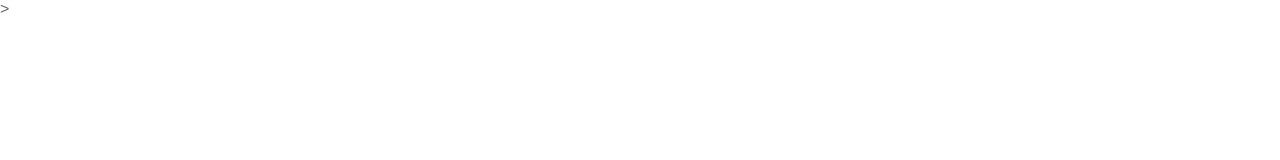
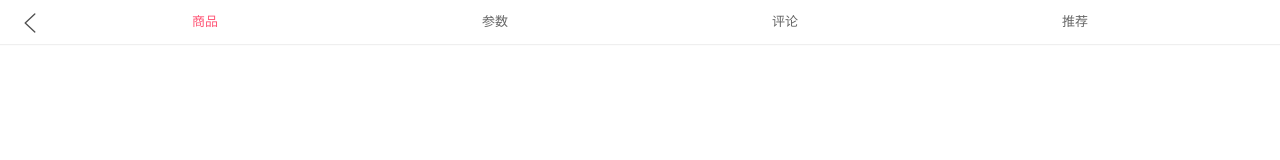
Before and after one commit to mashize-m/personalstore, a Vue app: page /detail/1 in a window 1280 px wide. Shown: the top 160 px of the page. Built offline with nearby package versions, Linux system fonts and the light colour scheme.

Commit message:
跳转详情页+详情页导航

```diff
--- a/src/App.vue
+++ b/src/App.vue
@@ -2,7 +2,7 @@
   <div id="app">
     <keep-alive>
       <router-view></router-view>
-    </keep-alive>>
+    </keep-alive>
     <main-tab-bar></main-tab-bar>
   </div>
 </template>
--- a/src/components/common/scroll/Scroll.vue
+++ b/src/components/common/scroll/Scroll.vue
@@ -64,7 +64,7 @@
       this.scroll.finishPullUp()
     },
     refresh () {
-      console.log('-------');
+      // console.log('-------');
       this.scroll && this.scroll.refresh()
     },
     getScrollY () {
--- a/src/components/content/goods/GoodsListItem.vue
+++ b/src/components/content/goods/GoodsListItem.vue
@@ -1,5 +1,5 @@
 <template>
-  <div class="goods-item">
+  <div class="goods-item" @click="itemClick">
     <img :src="goodsItem.show.img" alt="" @load="imageLoad">
     <div class=" goods-info">
       <p>{{goodsItem.title}}</p>
@@ -30,8 +30,20 @@
       // this.$bus.$emit --> 事件总线（类似于Vuex的一个东西，他是监听事件的）
       this.$bus.$emit('itemImageLoad')
       // console.log(this.$bus);   ----> undifind
+    },
+    itemClick () {
+      // console.log('跳转到详情页');
+      // 动态路由的方式，在index.js文件中提前设置 :id
+      this.$router.push("/detail/" + this.goodsItem.iid);
+      // query 方式传递参数
+      // this.$router.push({
+      //   path:'/detail',
+      //   query:{
+      //     id:"1111"
+      //   }
+      // })
     }
-  }
+  },
 
 }
 </script>
@@ -39,7 +51,6 @@
 .goods-item {
   padding-bottom: 40px;
   position: relative;
-
   width: 48%;
 }
 
--- a/src/views/category/Category.vue
+++ b/src/views/category/Category.vue
@@ -1,5 +1,5 @@
 <template>
-
+  <div>分类</div>
 </template>
 
 <script>
--- /dev/null
+++ b/src/views/detail/Detail.vue
@@ -0,0 +1,28 @@
+<template>
+  <div id="detail">
+    <!-- 1.导航 -->
+    <detail-nav-bar></detail-nav-bar>
+  </div>
+</template>
+
+<script>
+import DetailNavBar from './childComps/DetailNavBar';
+
+export default {
+  components: {
+    DetailNavBar
+  },
+  data () {
+    return {
+      iid: null,
+    };
+  },
+  created () {
+    this.iid = this.$route.params.iid
+    console.log(this.iid);
+  },
+
+}
+</script>
+<style lang='css' scoped>
+</style>
--- /dev/null
+++ b/src/views/detail/childComps/DetailNavBar.vue
@@ -0,0 +1,55 @@
+<template>
+  <div>
+    <nav-bar>
+      <div slot="left" class="back" @click="backClick">
+        <img src="~assets/img/common/back.svg" alt="">
+      </div>
+      <div slot="center" class="title">
+        <div v-for="(item,index) in titles" class="title-item" :class="{active:index === currentIndex}"
+          @click="itemClick(index)">{{item}}</div>
+      </div>
+    </nav-bar>
+  </div>
+</template>
+
+<script>
+import NavBar from '@/components/common/navbar/NavBar.vue';
+
+export default {
+  components: {
+    NavBar,
+  },
+  data () {
+    return {
+      titles: ['商品', '参数', '评论', '推荐'],
+      currentIndex: 0,
+    }
+  },
+  methods: {
+    itemClick (index) {
+      this.currentIndex = index;
+    },
+    backClick () {
+      // 返回
+      this.$router.back()
+      // this.$router.go(-1);
+    }
+  },
+}
+</script>
+
+<style lang="css" scoped>
+.back img {
+  margin-top: 12px;
+}
+.title {
+  display: flex;
+  font-size: 13px;
+}
+.title-item {
+  flex: 1;
+}
+.active {
+  color: var(--color-high-text);
+}
+</style>
--- a/src/views/home/Home.vue
+++ b/src/views/home/Home.vue
@@ -101,7 +101,7 @@
   },
   deactivated () {
     this.saveY = this.$refs.scroll.getScrollY();
-    console.log(this.saveY);
+    // console.log(this.saveY);
   },
   methods: {
 
```
Also changed, not shown: src/router/index.js (+9 -4 lines).
